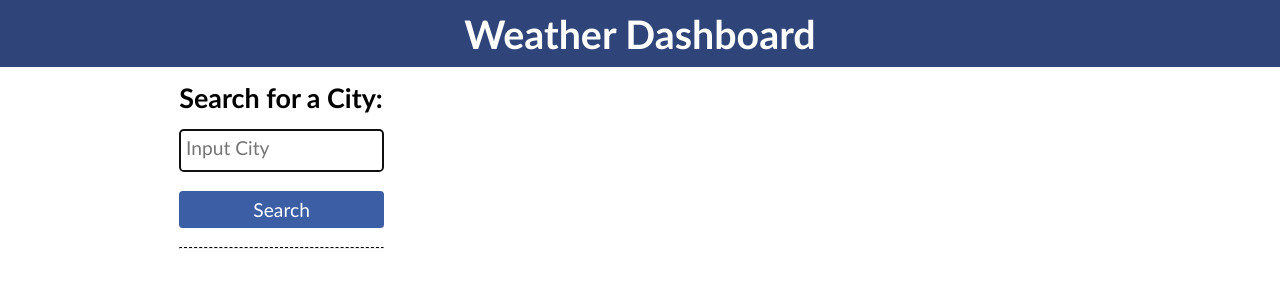
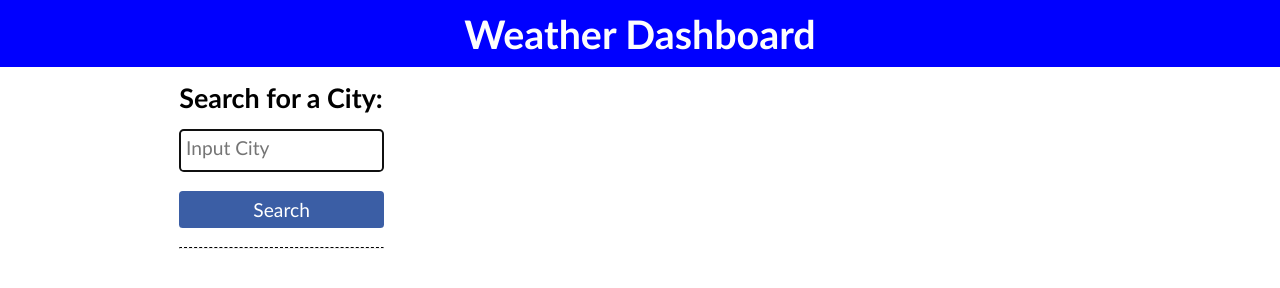
Before and after one commit to JasonLewis007/weather-dashboard, a plain HTML site: page index.html in a window 1280 px wide. Drawn offline with nearby package versions, Linux system fonts and the light colour scheme.

```diff
--- a/style.css
+++ b/style.css
@@ -43,7 +43,7 @@
     text-align: center;
     padding-top: 10px;
     padding-bottom: 10px;
-    background-color: rgb(47, 69, 121);
+    background-color:blue;
 }
 
 .heading {
```
